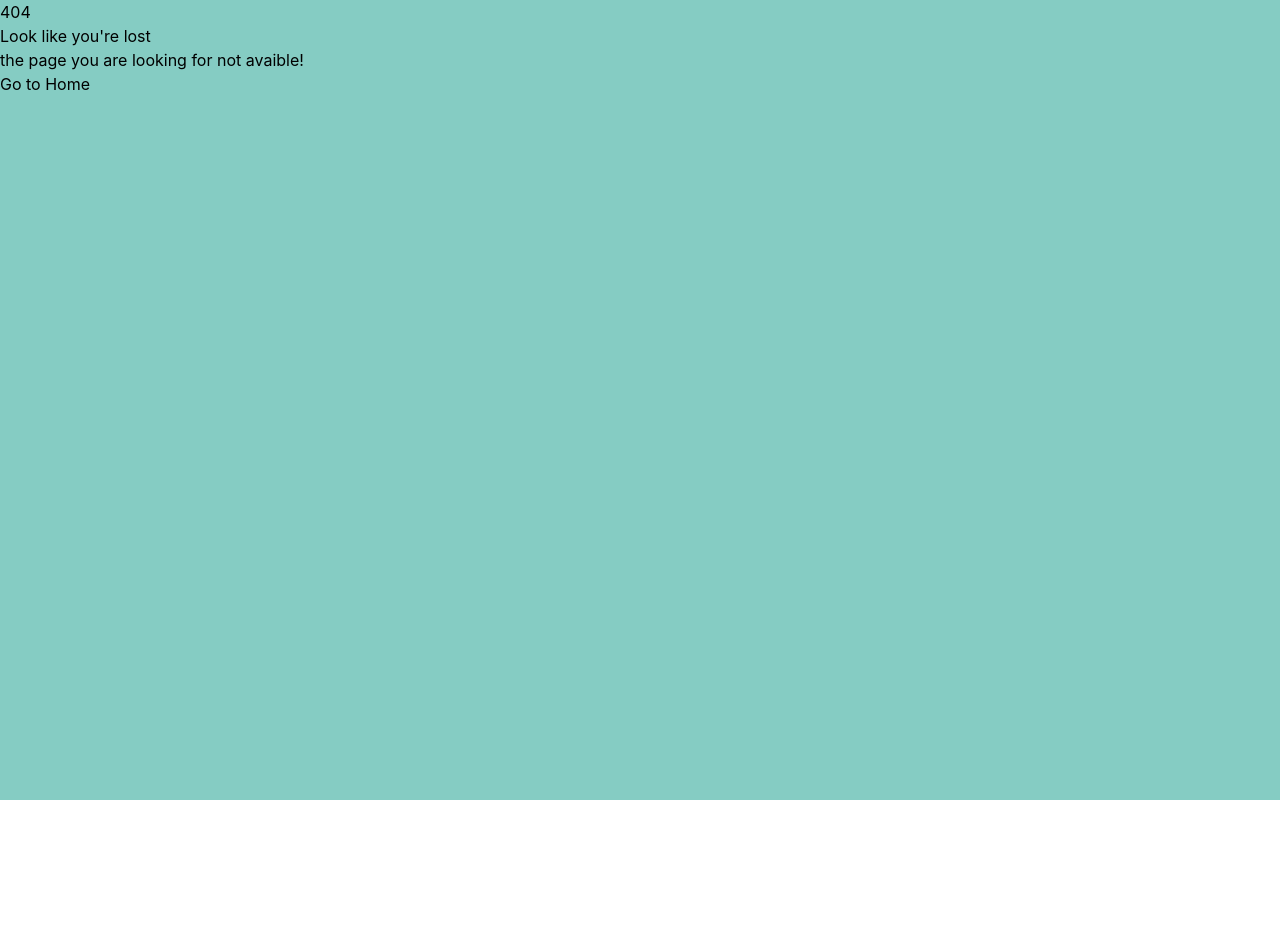
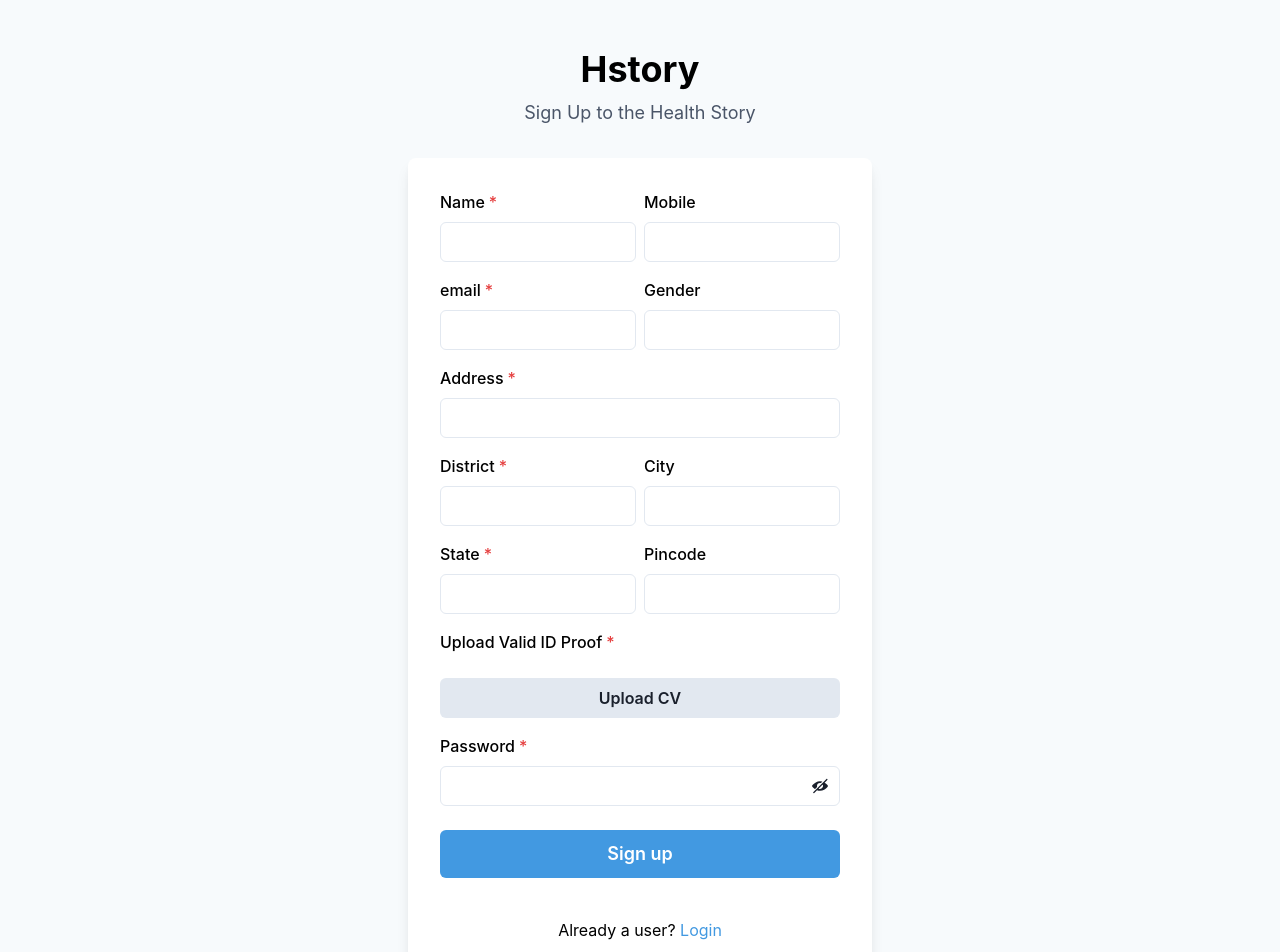
Before and after one commit to mhdyaseen8841/HStory, a React (Create React App) app in the folder client/: page /signup in a window 1280 px wide. Before the commit this address had no page. Shown: the top 952 px of the page. Before the commit the page ends 800 px from the top, so only its background shows below. Built offline with nearby package versions, Linux system fonts and the light colour scheme.

Commit message:
singup page adding for user

```diff
--- a/client/src/App.css
+++ b/client/src/App.css
@@ -3,7 +3,7 @@
 
   .App{
     min-height: 100vh;
-    display: flex;
+
     background-color: #85ccc3;
 
     background-size: cover;
--- a/client/src/App.js
+++ b/client/src/App.js
@@ -10,12 +10,14 @@ import Landing from "./pages/index";
 import NotFoundPage from "./pages/404/NotFoundPage";
 import SelectAccountLogin from "./pages/SelectAccountLogin";
 import Loginpage from "./pages/Loginpage";
+import Signup from "./components/Authentication/Signup";
 function App() {
   return (
     <div className="App">
       <Routes>
       <Route path="/selectaccount" element={<SelectAccountLogin />} />
 <Route path="/login" element={<Loginpage />} />
+<Route path="/signup" element={<Signup />} />
         {/* <Route path="/login" element={<Homepage />} /> */}
         <Route path="/chat" element={<ChatPage />} />
         <Route path="/" element={<Landing />} />
--- /dev/null
+++ b/client/src/components/Authentication/Signup.css
@@ -0,0 +1,4 @@
+.MyComponent {
+    display: block !important; /* override the display: flex styling */
+    /* additional styles for MyComponent */
+  }
--- a/client/src/components/Authentication/Signup.js
+++ b/client/src/components/Authentication/Signup.js
@@ -1,194 +1,149 @@
-import React,{useState} from 'react'
-import { Stack, HStack, VStack, FormControl, FormLabel, Input,useToast, InputGroup, InputRightElement,Button } from '@chakra-ui/react'
-import axios from 'axios'
-import { useNavigate } from 'react-router-dom'
-function Signup() {
-    const toast = useToast()
-    const Navigate = useNavigate();
-    const [name, setName] = useState();
-    const [email, setEmail] = useState();
-    const [confirmpassword, setConfirmpassword] = useState();
-    const [password, setPassword] = useState();
-    const [pic,setPic]=useState();
-    const [Show, setShow] = useState(false);
-  const [loading,setLoading]=useState(false);
+import {
+    Flex,
+    Box,
+    FormControl,
+    FormLabel,
+    Input,
+    InputGroup,
+    HStack,
+    InputRightElement,
+    Stack,
+    Button,
+    Heading,
+    Text,
+    useColorModeValue,
+    Link,
+  } from '@chakra-ui/react';
+  import { useState } from 'react';
+  import { ViewIcon, ViewOffIcon } from '@chakra-ui/icons';
+  import './Signup.css';
+  export default function Signup() {
+    const [showPassword, setShowPassword] = useState(false);
+
+    return (
+      <Flex className="MyComponent"
+        minH={'100vh'}
+        align={'center'}
+        justify={'center'}
+        bg={useColorModeValue('gray.50', 'gray.800')}>
+        <Stack spacing={8} mx={'auto'} maxW={'lg'} py={12} px={6}>
+          <Stack align={'center'}>
+            <Heading fontSize={'4xl'} textAlign={'center'}>
+              Hstory
+            </Heading>
+            <Text fontSize={'lg'} color={'gray.600'}>
+              Sign Up to the Health Story
+            </Text>
+          </Stack>
+          <Box
+            rounded={'lg'}
+            bg={useColorModeValue('white', 'gray.700')}
+            boxShadow={'lg'}
+            p={8}>
+            <Stack spacing={4}>
+              <HStack>
+                <Box>
+                  <FormControl id="firstName" isRequired>
+                    <FormLabel>Name</FormLabel>
+                    <Input type="text" />
+                  </FormControl>
+                </Box>
+                <Box>
+                  <FormControl id="mobile">
+                    <FormLabel>Mobile</FormLabel>
+                    <Input type="text" />
+                  </FormControl>
+                </Box>
+              </HStack>
+              <HStack>
+                <Box>
+                  <FormControl id="email" isRequired>
+                    <FormLabel>email</FormLabel>
+                    <Input type="email" />
+                  </FormControl>
+                </Box>
+                <Box>
+                  <FormControl id="gender">
+                    <FormLabel>Gender</FormLabel>
+                    <Input type="text" />
+                  </FormControl>
+                </Box>
+              </HStack>
+              <FormControl id="email" isRequired>
+                <FormLabel>Address</FormLabel>
+                <Input type="email" />
+              </FormControl>
+              <HStack>
+                <Box>
+                  <FormControl id="email" isRequired>
+                    <FormLabel>District</FormLabel>
+                    <Input type="email" />
+                  </FormControl>
+                </Box>
+                <Box>
+                  <FormControl id="gender">
+                    <FormLabel>City</FormLabel>
+                    <Input type="text" />
+                  </FormControl>
+                </Box>
+              </HStack>
+              <HStack>
+                <Box>
+                  <FormControl id="email" isRequired>
+                    <FormLabel>State</FormLabel>
+                    <Input type="email" />
+                  </FormControl>
+                </Box>
+                <Box>
+                  <FormControl id="gender">
+                    <FormLabel>Pincode</FormLabel>
+                    <Input type="text" />
+                  </FormControl>
+                </Box>
+              </HStack>
+              <FormControl  isRequired>
+                    <FormLabel>Upload Valid ID Proof</FormLabel>
+                    </FormControl>
+                    <Button fontFamily={'heading'} bg={'gray.200'} color={'gray.800'}>
+                Upload CV
+              </Button>
 
 
-
-const submitHandler = async (e) => {
-    setLoading(true)
-    if(!name || !email || !password || !confirmpassword ){
-        toast({
-            title: "Fill all the fields! ",
-            status: "error",
-            duration: 5000,
-            isClosable: true,
-          })
-          setLoading(false)
-          return
-    }
-    if(password!==confirmpassword){
-        toast({
-            title: "Passwords don't match! ",
-            status: "error",
-            duration: 5000,
-            isClosable: true,
-          })
-          setLoading(false)
-          return
-    }
-    try{
-const config = {
-    headers: {
-        "Content-Type": "application/json",
-    },
-
-}
-const {data} = await axios.post("/api/user",{name,email,password,pic},config)
-toast({
-    title: "Registration Successful! ",
-    status: "success",
-    duration: 5000,
-    isClosable: true,
-  })
-  localStorage.setItem("userInfo",JSON.stringify(data))
-  setLoading(false)
-  Navigate("/chat")
-    }catch(err){
-        toast({
-            title: "Error Occured! ",
-            description: err.response.data.message,
-            status: "error",
-            duration: 5000,
-            isClosable: true,
-          })
-          setLoading(false)
-          return
-    }
-}
-const postDetails = (pic) => {
-setLoading(true)
-if(pic===undefined){
- toast({
-                title: "Image Undefined",
-                status: "error",
-                duration: 5000,
-                isClosable: true,
-              })
-              setLoading(false)
-              return;
-    }
-    if(pic.type==="image/jpeg" || pic.type==="image/png"){
- const data = new FormData()
- data.append("file",pic)
- data.append("upload_preset","chat-app")
- data.append("cloud_name","dmgqvkhtp")
-
-    fetch("https://api.cloudinary.com/v1_1/dmgqvkhtp/image/upload",{method:"post",body:data}).then((res)=>res.json()).then((data)=>{
-        setPic(data.url.toString());
-        console.log(pic);
-        setLoading(false)
-    }).catch((err)=>{
-        console.log(err)
-        setLoading(false)
-    })
-}else{
-    toast({
-        title: "Select an Image! ",
-        status: "error",
-        duration: 5000,
-        isClosable: true,
-      })
-      setLoading(false)
-      return;
-}
-}
-
-
-const handleClick = () => setShow(!Show);
-  return (
-    <VStack spacing='5px' color='black'>
-    <FormControl id='first-name' isRequired>
-        <FormLabel>
-Name
-        </FormLabel>
-        <Input
-        placeholder='Enter Your Name'
-        onChange={(e)=>setName(e.target.value)}/>
-    </FormControl>
-
-    <FormControl id='email1' isRequired>
-        <FormLabel>
-Email
-        </FormLabel>
-        <Input
-        placeholder='Enter Your Email'
-        onChange={(e)=>setEmail(e.target.value)}/>
-    </FormControl>
-
-    <FormControl id='Spassword' isRequired>
-
-
-        <FormLabel>
-Password
-        </FormLabel>
+              <FormControl id="password" isRequired>
+                <FormLabel>Password</FormLabel>
                 <InputGroup>
-        <Input
-        type={Show?"text":"password"}
-        placeholder='Enter Your Password'
-        onChange={(e)=>setPassword(e.target.value)}/>
-
-<InputRightElement width="4.5rem">
-<Button h="1.75rem" size="sm" onClick={handleClick}>
-{Show ? "Hide" : "Show"}
+                  <Input type={showPassword ? 'text' : 'password'} />
+                  <InputRightElement h={'full'}>
+                    <Button
+                      variant={'ghost'}
+                      onClick={() =>
+                        setShowPassword((showPassword) => !showPassword)
+                      }>
+                      {showPassword ? <ViewIcon /> : <ViewOffIcon />}
                     </Button>
                   </InputRightElement>
-
-
                 </InputGroup>
               </FormControl>
-
-    <FormControl id='cpassword' isRequired>
-
-
-        <FormLabel>
-Confirm Password
-        </FormLabel>
-        <InputGroup>
-        <Input
-        type={Show?"text":"password"}
-
-        onChange={(e)=>setConfirmpassword(e.target.value)}/>
-
-<InputRightElement width="4.5rem">
-<Button h="1.75rem" size="sm" onClick={handleClick}>
-{Show ? "Hide" : "Show"}
+              <Stack spacing={10} pt={2}>
+                <Button
+                  loadingText="Submitting"
+                  size="lg"
+                  bg={'blue.400'}
+                  color={'white'}
+                  _hover={{
+                    bg: 'blue.500',
+                  }}>
+                  Sign up
                 </Button>
-</InputRightElement>
-
-
-</InputGroup>
-    </FormControl>
-
-
-    <FormControl id='pic' >
-        <FormLabel>
-Upload Your Profile Picture
-        </FormLabel>
-        <Input
-        type='file'
-        p={1}
-        accept='image/*'
-        onChange={(e)=>postDetails(e.target.files[0])}/>
-
-
-    </FormControl>
-    <Button colorScheme="blue" width="100%" style={{marginTop:15}} onClick={submitHandler} isLoading={loading}>
-    SignUp
-    </Button>
-
-</VStack>
-  )
+              </Stack>
+              <Stack pt={6}>
+                <Text align={'center'}>
+                  Already a user? <Link color={'blue.400'}>Login</Link>
+                </Text>
+              </Stack>
+            </Stack>
+          </Box>
+        </Stack>
+      </Flex>
+    );
   }
-
-export default Signup
```
Lines whose indentation alone changed are shown as unchanged.
